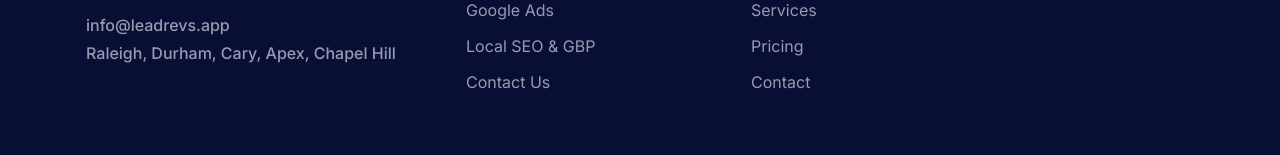
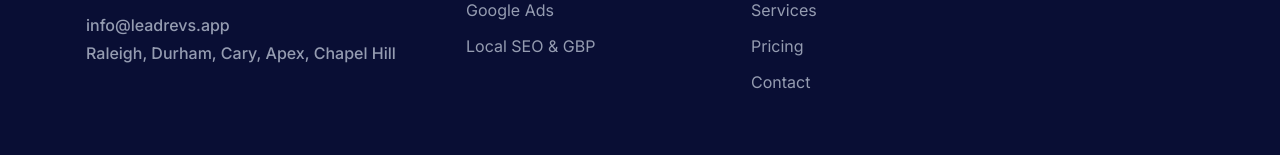
Before and after one commit to pal-palych/leadrevs, a Next.js app: page / in a window 1280 px wide. Shown: the part 6357-6512 px from the top of the page. Built offline with nearby package versions, Linux system fonts and the light colour scheme; no server answers.

Commit message:
Remove Contact Us from Services footer column

```diff
--- a/src/static-data/footer.tsx
+++ b/src/static-data/footer.tsx
@@ -18,12 +18,6 @@ export const footerLinks: FooterLink[] = [
     id: uuid(),
     title: "Local SEO & GBP",
     href: "/service/google-business-profile",
-    external: false,
-  },
-  {
-    id: uuid(),
-    title: "Contact Us",
-    href: "/contact",
     external: false,
   },
 ];
```
